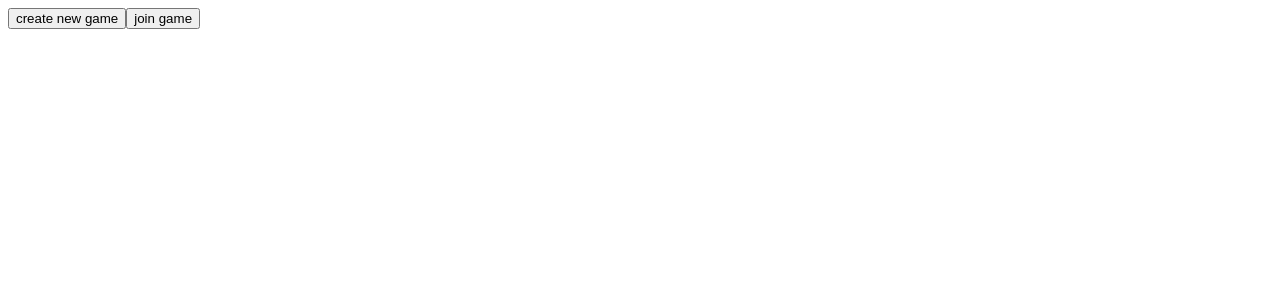
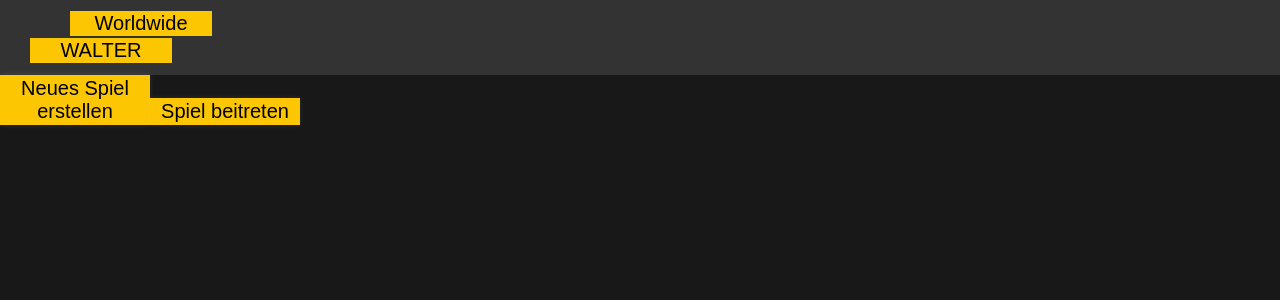
Before and after one commit to patrickwinti/worldwidewalter, an Angular app in the folder frontend/: page / in a window 1280 px wide. Shown: the top 300 px of the page. Built offline with nearby package versions, Linux system fonts and the light colour scheme.

Commit message:
[WWW-78] - added ranking component template - removed wrong 'goToNextState' - changed english texts to german - added styling

```diff
--- a/frontend/src/app/app.component.html
+++ b/frontend/src/app/app.component.html
@@ -1,3 +1,8 @@
+<div class="header">
+  <div class="textbox special-margin1">Worldwide</div>
+  <div class="textbox special-margin2">WALTER</div>
+</div>
+
 <ng-container [ngSwitch]="appState">
   <www-initialization-container *ngSwitchCase="AppState.INITIALIZATION"
                                 (startGameEmitter)="startGame()">
--- a/frontend/src/app/component/game/enter-proposition/enter-proposition.component.html
+++ b/frontend/src/app/component/game/enter-proposition/enter-proposition.component.html
@@ -7,8 +7,8 @@
     <br>
 
     <div *ngFor="let proposition of propositionsForGaps; let i = index">
-      {{i}} <input class="special-margin2" type="text" placeholder="Bitte vorschlage eingeben"
-                   [(ngModel)]="propositionsForGaps[i].text">
+      <input class="special-margin2" type="text" placeholder="{{i+1}}. Walterersatz"
+             [(ngModel)]="propositionsForGaps[i].text">
     </div>
 
   </div>
--- a/frontend/src/app/component/game/show-ranking/show-ranking.component.html
+++ b/frontend/src/app/component/game/show-ranking/show-ranking.component.html
@@ -1,5 +1,24 @@
-<p>show-ranking works!</p>
+<table>
+  <thead>
+  <tr>
+    <th>
+      <div class="textbox special-margin2">Spieler:in</div>
+    </th>
+    <th>
+      <div class="textbox special-margin2">Punkte</div>
+    </th>
+  </tr>
+  </thead>
+  <tbody>
+  <ng-container *ngFor="let rank of sortedRanking.entries()">
+    <tr>
+      <td>{{rank[0]}}</td>
+      <td>{{rank[1]}}</td>
+    </tr>
+  </ng-container>
+  </tbody>
+</table>
 
 <button (click)="continue()">
-  continue
+  weiter
 </button>
--- a/frontend/src/app/component/game/show-ranking/show-ranking.component.ts
+++ b/frontend/src/app/component/game/show-ranking/show-ranking.component.ts
@@ -9,8 +9,16 @@ import { RoundDto } from "../../../dto/round-dto";
 })
 export class ShowRankingComponent {
   @Input() round: RoundDto;
+  sortedRanking = new Map<string, number>();
 
   constructor(private stateService: StateService) {
+    let playerPointMap = new Map<string, number>();
+    playerPointMap.set('player 0', 4);
+    playerPointMap.set('player 1', 12);
+    playerPointMap.set('player 2', 7);
+    playerPointMap.set('player 3', 0);
+
+    this.sortedRanking = new Map([...playerPointMap.entries()].sort((a, b) => b[1] - a[1]))
   }
 
   continue() {
--- a/frontend/src/app/component/initialization/join/join.component.html
+++ b/frontend/src/app/component/initialization/join/join.component.html
@@ -1,9 +1,8 @@
-game Id: <input type="text" name="gameId" placeholder="Insert the gameId"
+Spiel Id: <input type="text" name="gameId" placeholder="Spiel Id"
                 [readOnly]="gameIdIsReadOnly"
                 [(ngModel)]="joinGameId"/>
-your name: <input type="text" name="playerName" placeholder="Insert Name" [(ngModel)]="playerName"/>
-<button (click)="joinGame()" formtarget="_blank">join</button>
-
+Name: <input type="text" name="playerName" placeholder="Name eingeben" [(ngModel)]="playerName"/>
+<button (click)="joinGame()" formtarget="_blank">beitreten</button>
 
 <ng-container *ngIf="error">
   <div>
--- a/frontend/src/app/component/initialization/welcome/welcome.component.html
+++ b/frontend/src/app/component/initialization/welcome/welcome.component.html
@@ -1,4 +1,4 @@
 <div>
-  <button type="button" (click)="requestNewGame()">create new game</button>
-  <button type="button" (click)="goToJoinPage()">join game</button>
+  <button type="button" (click)="requestNewGame()">Neues Spiel erstellen</button>
+  <button type="button" (click)="goToJoinPage()">Spiel beitreten</button>
 </div>
--- a/frontend/src/app/component/initialization/welcome/welcome.component.ts
+++ b/frontend/src/app/component/initialization/welcome/welcome.component.ts
@@ -24,7 +24,6 @@ export class WelcomeComponent {
     await firstValueFrom(this.gameService.requestNewGame()).then(
       (newGame) => {
         this.stateService.setGameId(newGame.id);
-        this.stateService.goToNextState();
         this.initializationStateEmitter.emit(InitializationState.JOIN_GAME);
       },
       (error: HttpErrorResponse) => console.log('error occurred: ' + error.message)
--- a/frontend/src/styles.css
+++ b/frontend/src/styles.css
@@ -1 +1,180 @@
-/* You can add global styles to this file, and also import other style files */
+/* Set global styles */
+body {
+  background-color: #181818; /* Set the background color to a dark gray */
+  color: #FFFFFF; /* Set the font color to white */
+  font-family: Arial, sans-serif; /* Set the font family to Arial or a sans-serif font */
+  font-size: 14px; /* Set the default font size to 14 pixels */
+}
+
+/* Style box element */
+.textbox {
+  font-size: 20px; /* Set the font size to 16 pixels */
+  color: black; /* Set the font color to black */
+  background-color: #fcc603; /* Set the background color to yellow */
+  padding: 1px; /* Add 2 pixels of padding */
+  text-align: center; /* Center the text */
+  width: 140px; /* Set the width to 150 pixels */
+  margin: 1px 0 2px 10px; /* Set the margin */
+}
+.special-margin1 {
+  margin-left: 60px;
+}
+.special-margin2 {
+  margin-left: 20px;
+}
+.special-margin3 {
+  width: 200px
+}
+/* Style button element */
+button {
+  top:50%; /* Position the button in the middle of the page */
+  background-color: #fcc603; /* Set the background color to gold */
+  color: black; /* Set the font color to a dark gray */
+  border: none; /* Remove the border */
+  padding: 2px 2px; /* Add 2 pixels of padding */
+  font-size: 20px; /* Set the font size to 16 pixels */
+  cursor: pointer; /* Add a cursor on hover */
+  /*margin: 10px 10px 10px 5px; /* Set the margin */
+  box-shadow: 0 0 5px rgba(255, 255, 255, 0.1); /* Add a box shadow */
+  width: 150px; /* Set the width to 150 pixels */
+}
+
+/* Set width for input element */
+.input[type="text"] {
+  width: 70%; /* Set the width to 70% */
+  height: 30px; /* Set the height to 30 pixels */
+  margin-left: 10px; /* Set the left margin to 10 pixels */
+  padding: 5px; /* Add 5 pixels of padding */
+  font-size: 16px; /* Set the font size to 16 pixels */
+  border-radius: 5px; /* Add a border radius */
+  border: none; /* Remove the border */
+  box-shadow: 0 0 5px rgba(255, 255, 255, 0.1); /* Add a box shadow */
+}
+
+/* Set box-sizing for all elements */
+
+{
+  box-sizing: border-box;
+}
+/* Set margin to 0 for the body */
+body {
+  margin: 0;
+}
+
+/* Style the header */
+.header {
+  background-color: #333333; /* Set the background color to a dark gray */
+  padding: 10px; /* Add 5 pixels of padding */
+  text-align: center; /* Center the text */
+
+}
+
+/* Style the top navigation bar */
+.topnav {
+  overflow: hidden; /* Hide any overflow */
+  background-color: #333333; /* Set the background color to a dark gray */
+}
+
+/* Style the topnav links */
+.topnav a {
+  float: left; /* Float the links to the left */
+  display: block; /* Set the display to block */
+  color: #FFFFFF; /*Set the font color to white */
+  text-align: center;}
+/* Create three equal columns that floats next to each other */
+
+.column {
+  float: left;
+  width: 100%;
+  padding: 10px;
+}
+/* Style the spinner */
+.spinner {
+  width: 80px;
+  height: 60px;
+  margin: 100px auto;
+  background-color: #333;
+  position: center;
+  text-align: center;
+  padding-top: 20px;
+
+
+  border-radius: 100%;
+  animation: pulse 2s ease-in-out infinite;
+}
+.sphinx{
+  animation: pulse 10s ease-in-out infinite;
+}
+
+/* Define the pulse animation */
+@keyframes pulse {
+  0% {
+    transform: scale(0);
+    opacity: 0;
+  }
+
+  25% {
+    transform: scale(1.2);
+    opacity: 1;
+  }
+
+  50% {
+    transform: scale(1.4);
+    opacity: 0.7;
+  }
+
+  75% {
+    transform: scale(1.2);
+    opacity: 0.4;
+  }
+
+  100% {
+    transform: scale(0);
+    opacity: 0;
+  }
+
+}
+.scoreboard {
+  width: 300px;
+  margin: 0 auto;
+  text-align: center;
+  background-color: yellow;
+  border-radius: 5px;
+  padding: 20px;
+  box-shadow: 0 0 10px rgba(0,0,0,0.2);
+}
+
+.team1, .team2 {
+  display: inline-block;
+  width: 130px;
+  margin: 10px;
+  padding: 10px;
+  background-color: black;
+  border-radius: 5px;
+  box-shadow: 0 0 5px rgba(0,0,0,0.1);
+}
+
+.team1 h3, .team2 h3 {
+  font-size: 24px;
+  margin-bottom: 10px;
+}
+
+.team1 p, .team2 p {
+  font-size: 18px;
+  margin: 0;
+}
+
+.team1 span, .team2 span {
+  font-weight: bold;
+  font-size: 36px;
+  color: #ff6347;
+}
+
+.loading {
+  position: fixed;
+  top: 0;
+  left: 0;
+  right: 0;
+  bottom: 0;
+  background: rgba(0, 0, 0, 0.5);
+}
```
